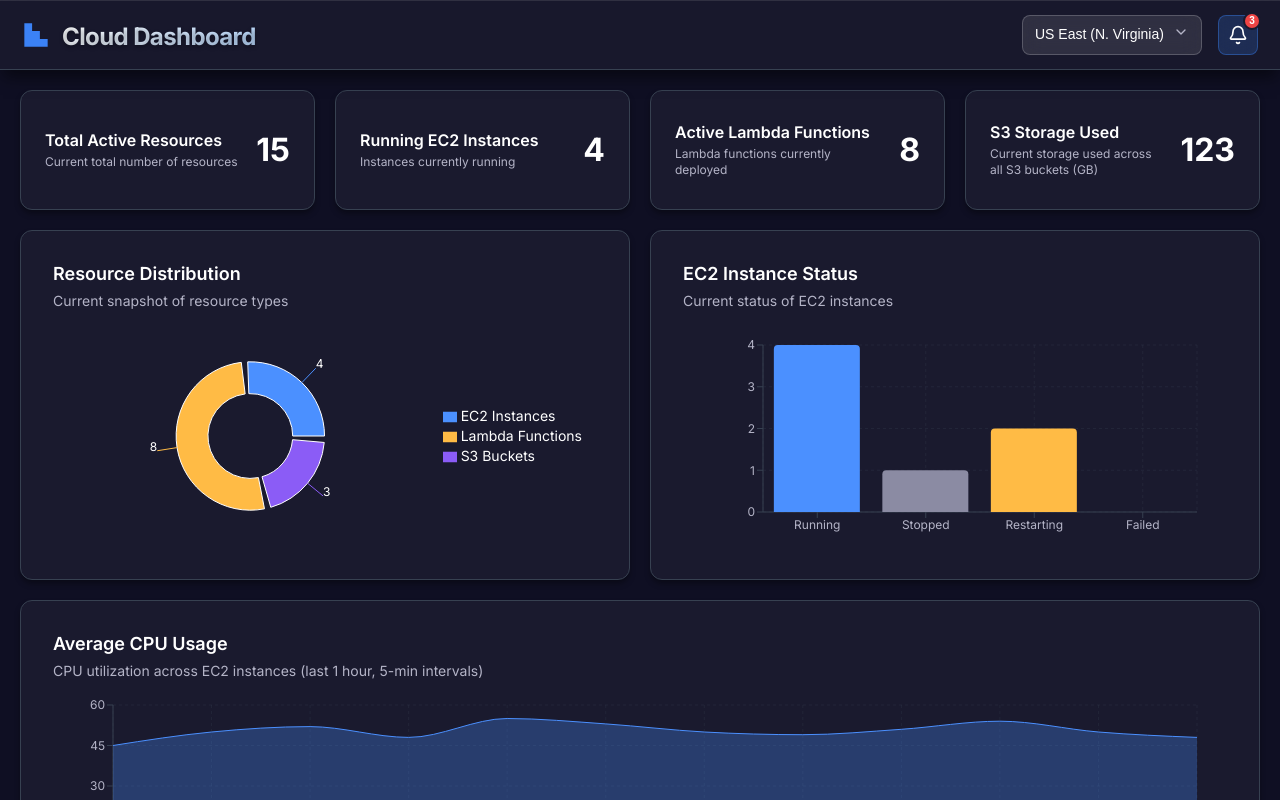
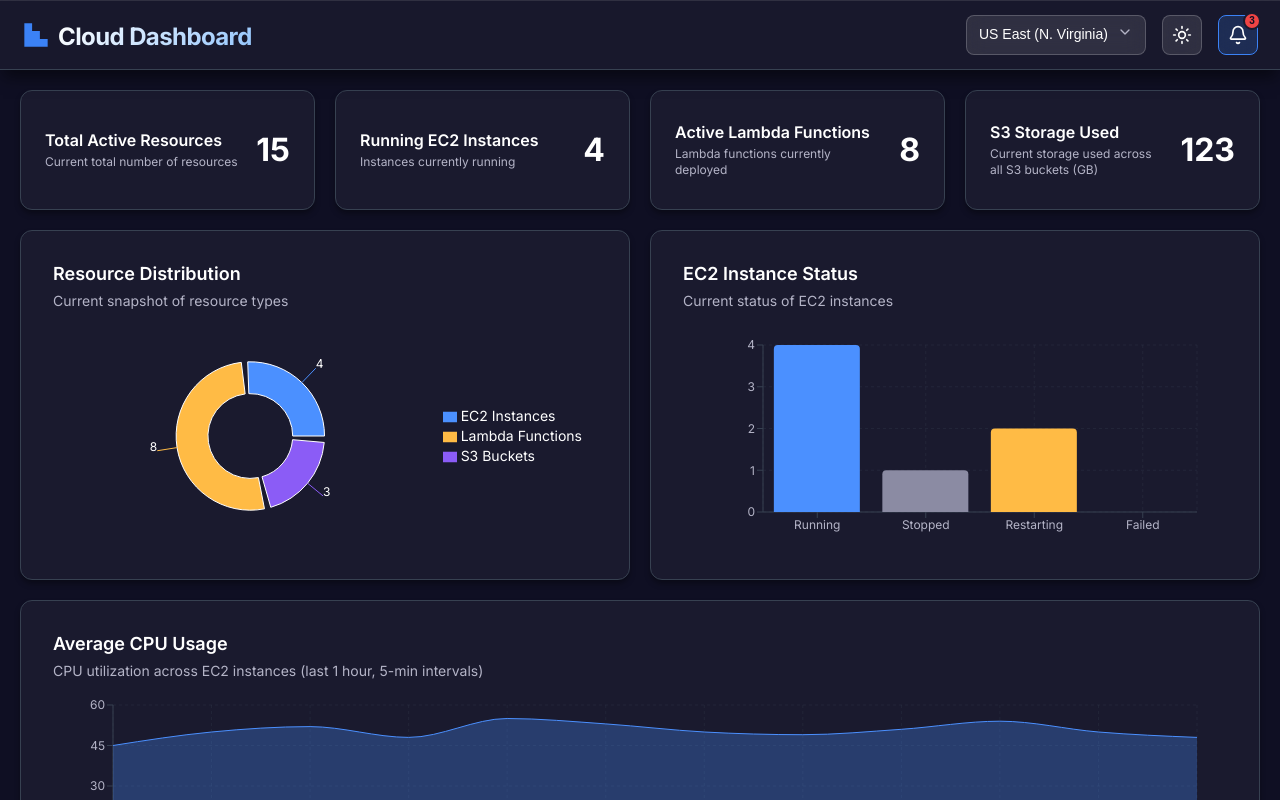
Before and after one commit to Paramvir27/Cloud-Dashboard, a React (Vite) app: page / in a window 1280 px wide. Built offline with nearby package versions, Linux system fonts and the light colour scheme.

Commit message:
ADDED: Theme toggler

```diff
--- a/src/components/Header/index.jsx
+++ b/src/components/Header/index.jsx
@@ -5,6 +5,7 @@ import logo from '../../assets/logo.svg'
 import Popover from '../Popover'
 import NotificationsList from '../NotificationsList'
 import Select from '../Select'
+import { ThemeToggle } from '../ThemeToggle'
 import { markAllNotificationsAsRead, setNotificationPanelOpen, setSelectedRegion } from '../../store/slices/dashboardSlice'
 import styles from './style.module.css'
 
@@ -53,6 +54,7 @@ const Header = ({ onNotificationOpen }) => {
             placeholder="Select region..."
           />
         </div>
+        <ThemeToggle />
         <Popover
           onOpenChange={handlePopoverOpenChange}
           trigger={
--- a/src/components/Header/style.module.css
+++ b/src/components/Header/style.module.css
@@ -2,8 +2,8 @@
   display: flex;
   justify-content: space-between;
   align-items: center;
-  padding: 16px 22px;
-  background: rgba(26, 26, 46, 0.85);
+  padding: var(--spacing-md) var(--header-padding-x);
+  background: var(--header-bg);
   backdrop-filter: blur(20px);
   -webkit-backdrop-filter: blur(20px);
   border: 1px solid var(--border-primary);
@@ -13,11 +13,11 @@
   color: var(--text-primary);
   box-shadow:
     var(--shadow-lg),
-    inset 0 1px 0 rgba(255, 255, 255, 0.1);
+    inset 0 1px 0 var(--header-inset-highlight);
   position: sticky;
   top: 0;
   z-index: 1000;
-  min-height: 70px;
+  min-height: var(--header-height);
   transition: all 0.3s ease;
 }
 
@@ -29,7 +29,7 @@
 .logo {
   display: flex;
   align-items: center;
-  gap: 12px;
+  gap: var(--spacing-sm);
 }
 
 .logoImage {
@@ -40,31 +40,31 @@
 
 .brandTitle {
   margin: 0;
-  font-size: 24px;
+  font-size: var(--font-size-xl);
   font-weight: 700;
   transform: translateY(2px);
   letter-spacing: -0.025em;
   color: var(--text-primary);
-  background: linear-gradient(135deg, #ffffff 0%, #b8d9ff 100%);
+  background: linear-gradient(135deg, var(--text-primary) 0%, var(--accent-lighter) 100%);
   -webkit-background-clip: text;
   -webkit-text-fill-color: transparent;
   background-clip: text;
   /* Fallback for browsers that don't support background-clip */
-  text-shadow: 0 2px 4px rgba(0, 0, 0, 0.3);
+  text-shadow: var(--shadow-sm);
 }
 
 .brandSubtitle {
-  font-size: 14px;
+  font-size: var(--font-size-sm);
   font-weight: 400;
   color: var(--text-secondary);
   margin: 0;
-  text-shadow: 0 1px 2px rgba(0, 0, 0, 0.3);
+  text-shadow: var(--shadow-sm);
 }
 
 .rightSection {
   display: flex;
   align-items: center;
-  gap: 16px;
+  gap: var(--spacing-md);
   min-width: 240px;
   justify-content: flex-end;
 }
@@ -81,9 +81,9 @@
   justify-content: center;
   width: 40px;
   height: 40px;
-  background: rgba(255, 255, 255, 0.1);
-  border: 1px solid rgba(255, 255, 255, 0.2);
-  border-radius: 8px;
+  background: var(--header-glass-overlay);
+  border: 1px solid var(--header-glass-border);
+  border-radius: var(--radius-md);
   color: var(--text-primary);
   cursor: pointer;
   transition: all 0.2s ease;
@@ -92,19 +92,19 @@
 }
 
 .notificationButton:hover {
-  background: rgba(255, 255, 255, 0.15);
-  border-color: rgba(255, 255, 255, 0.3);
-  box-shadow: 0 4px 12px rgba(0, 0, 0, 0.2);
+  background: var(--header-glass-bg-hover);
+  border-color: var(--header-glass-border-hover);
+  box-shadow: var(--shadow-md);
 }
 
 .notificationButton:active {
   transform: translateY(0);
-  box-shadow: 0 2px 6px rgba(0, 0, 0, 0.2);
+  box-shadow: var(--shadow-sm);
 }
 
 .notificationButton.hasNotifications {
-  background: rgba(59, 130, 246, 0.2);
-  border-color: rgba(59, 130, 246, 0.4);
+  background: var(--header-notification-bg);
+  border-color: var(--accent-primary);
 }
 
 .notificationBadge {
@@ -112,7 +112,7 @@
   top: -4px;
   right: -4px;
   background: var(--error);
-  color: white;
+  color: var(--text-inverse);
   border-radius: 50%;
   width: 18px;
   height: 18px;
@@ -128,11 +128,11 @@
 /* Responsive design */
 @media (max-width: 768px) {
   .headerWrapper {
-    padding: 16px;
+    padding: var(--spacing-md);
   }
 
   .logo {
-    gap: 8px;
+    gap: var(--spacing-sm);
   }
 
   .logoImage {
@@ -141,7 +141,7 @@
   }
 
   .brandTitle {
-    font-size: 20px;
+    font-size: var(--font-size-lg);
   }
 
   .brandSubtitle {
@@ -150,7 +150,7 @@
 
   .rightSection {
     min-width: 200px;
-    gap: 12px;
+    gap: var(--spacing-sm);
   }
 
   .notificationButton {
--- a/src/components/Select/style.module.css
+++ b/src/components/Select/style.module.css
@@ -22,8 +22,8 @@
   line-height: 1.4;
   height: 40px;
   gap: var(--spacing-xs);
-  background: rgba(255, 255, 255, 0.1);
-  border: 1px solid rgba(255, 255, 255, 0.2);
+  background: var(--header-glass-overlay);
+  border: 1px solid var(--header-glass-border);
   color: var(--text-primary);
   cursor: pointer;
   transition: all 0.2s ease;
@@ -33,18 +33,18 @@
 }
 
 .selectTrigger:hover {
-  background: rgba(255, 255, 255, 0.15);
-  border-color: rgba(255, 255, 255, 0.3);
+  background: var(--header-glass-bg-hover);
+  border-color: var(--header-glass-border-hover);
   box-shadow: var(--shadow-sm);
 }
 
 .selectTrigger:focus {
   border-color: var(--accent-primary);
-  box-shadow: 0 0 0 2px rgba(59, 130, 246, 0.2);
+  box-shadow: 0 0 0 2px var(--focus-ring);
 }
 
 .selectTrigger[data-state="open"] {
-  background: rgba(255, 255, 255, 0.15);
+  background: var(--header-glass-bg-hover);
   border-color: var(--accent-primary);
 }
 
@@ -102,12 +102,12 @@
 }
 
 .selectItem[data-highlighted] {
-  background: rgba(59, 130, 246, 0.2);
+  background: var(--select-item-hover);
   color: var(--text-primary);
 }
 
 .selectItem[data-state="checked"] {
-  background: rgba(59, 130, 246, 0.3);
+  background: var(--select-item-selected);
   color: var(--text-primary);
 }
 
--- a/src/components/Skeleton/style.module.css
+++ b/src/components/Skeleton/style.module.css
@@ -44,7 +44,7 @@
   bottom: 0;
   background: linear-gradient(90deg,
     transparent 0%,
-    rgba(255, 255, 255, 0.1) 50%,
+    var(--header-glass-overlay) 50%,
     transparent 100%
   );
   animation: skeletonShimmer 2s infinite ease-in-out;
@@ -133,12 +133,12 @@
   display: flex;
   justify-content: space-between;
   align-items: center;
-  padding: 16px 22px;
-  background: rgba(26, 26, 46, 0.85);
+  padding: var(--spacing-md) var(--header-padding-x);
+  background: var(--header-bg);
   backdrop-filter: blur(20px);
   -webkit-backdrop-filter: blur(20px);
   border-bottom: 1px solid var(--border-primary);
-  min-height: 70px;
+  min-height: var(--header-height);
 }
 
 .skeletonContentWrapper {
@@ -202,7 +202,7 @@
   }
 
   .skeletonHeader {
-    padding: 16px;
+    padding: var(--spacing-md);
   }
 
   .skeletonCountWrapper {
--- /dev/null
+++ b/src/components/ThemeToggle/index.jsx
@@ -0,0 +1,21 @@
+import { Sun, Moon } from 'lucide-react'
+import { useSelector, useDispatch } from 'react-redux'
+import { toggleTheme } from '../../store/slices/dashboardSlice'
+import styles from './style.module.css'
+
+export const ThemeToggle = () => {
+  const dispatch = useDispatch();
+  const { theme } = useSelector((state) => state.dashboard);
+  const title = theme === 'light' ? 'Switch to dark theme' : 'Switch to light theme';
+  const icon = theme === 'light' ? <Moon size={20} /> : <Sun size={20} />;
+
+  return (
+    <button
+      onClick={() => dispatch(toggleTheme())}
+      className={styles.themeToggle}
+      title={title}
+    >
+      {icon}
+    </button>
+  )
+}
--- /dev/null
+++ b/src/components/ThemeToggle/style.module.css
@@ -0,0 +1,29 @@
+.themeToggle {
+  position: relative;
+  display: flex;
+  align-items: center;
+  justify-content: center;
+  width: 40px;
+  height: 40px;
+  background: var(--header-glass-overlay);
+  border: 1px solid var(--header-glass-border);
+  border-radius: var(--radius-md);
+  color: var(--text-primary);
+  cursor: pointer;
+  transition: all 0.2s ease;
+  backdrop-filter: blur(10px);
+  -webkit-backdrop-filter: blur(10px);
+  padding: 0;
+  flex-shrink: 0;
+}
+
+.themeToggle:hover {
+  background: var(--header-glass-bg-hover);
+  border-color: var(--header-glass-border-hover);
+  box-shadow: var(--shadow-md);
+}
+
+.themeToggle:active {
+  transform: translateY(0);
+  box-shadow: var(--shadow-sm);
+}
--- a/src/hooks/useInitializeDashboard.js
+++ b/src/hooks/useInitializeDashboard.js
@@ -1,10 +1,17 @@
 import { useEffect } from 'react'
 import { useDispatch, useSelector } from 'react-redux'
 import { setLoading, addRealTimeNotification } from '../store/slices/dashboardSlice'
+import { changeTheme } from '../utils/theme'
 
 const useInitializeDashboard = () => {
   const dispatch = useDispatch()
   const isLoading = useSelector((state) => state.dashboard.isLoading)
+  const theme = useSelector((state) => state.dashboard.theme)
+
+  // Initialize theme
+  useEffect(() => {
+    changeTheme(theme)
+  }, [])
 
   // Handle loading state changes - whenever isLoading becomes true, set it to false after 1 second
   useEffect(() => {
--- a/src/store/slices/dashboardSlice.js
+++ b/src/store/slices/dashboardSlice.js
@@ -3,9 +3,11 @@ import regions from '../../constants/regions.json'
 import counters from '../../constants/counters.json'
 import charts from '../../constants/charts.json'
 import notificationsData from '../../constants/notifications.json'
+import { changeTheme } from '../../utils/theme'
 
 const initialState = {
   title: 'Cloud Dashboard',
+  theme: 'dark',
   isLoading: true,
   isNotificationPanelOpen: false, // Track if notification panel/popover is open
   realTimeNotificationCount: 0, // Track how many times addRealTimeNotification has been called
@@ -58,6 +60,11 @@ export const dashboardSlice = createSlice({
       if (notification) {
         notification.isRead = true
       }
+    },
+    toggleTheme: (state) => {
+      const theme = state.theme === 'light' ? 'dark' : 'light';
+      state.theme = theme;
+      changeTheme(theme);
     },
     addRealTimeNotification: (state) => {
       // Increment the counter
@@ -118,7 +125,8 @@ export const {
   markAllNotificationsAsRead,
   markNotificationAsRead,
   addRealTimeNotification,
-  setSelectedRegion
+  setSelectedRegion,
+  toggleTheme
 } = dashboardSlice.actions
 
 export default dashboardSlice.reducer
--- /dev/null
+++ b/src/utils/theme.js
@@ -0,0 +1,5 @@
+export const changeTheme = (theme) => {
+  const root = document.documentElement;
+  root.classList.remove('light-theme', 'dark-theme');
+  root.classList.add(`${theme}-theme`);
+};
```
Also changed, not shown: src/index.css (+84 -25 lines), 5 other files (tests, documents, lock files or other folders).
